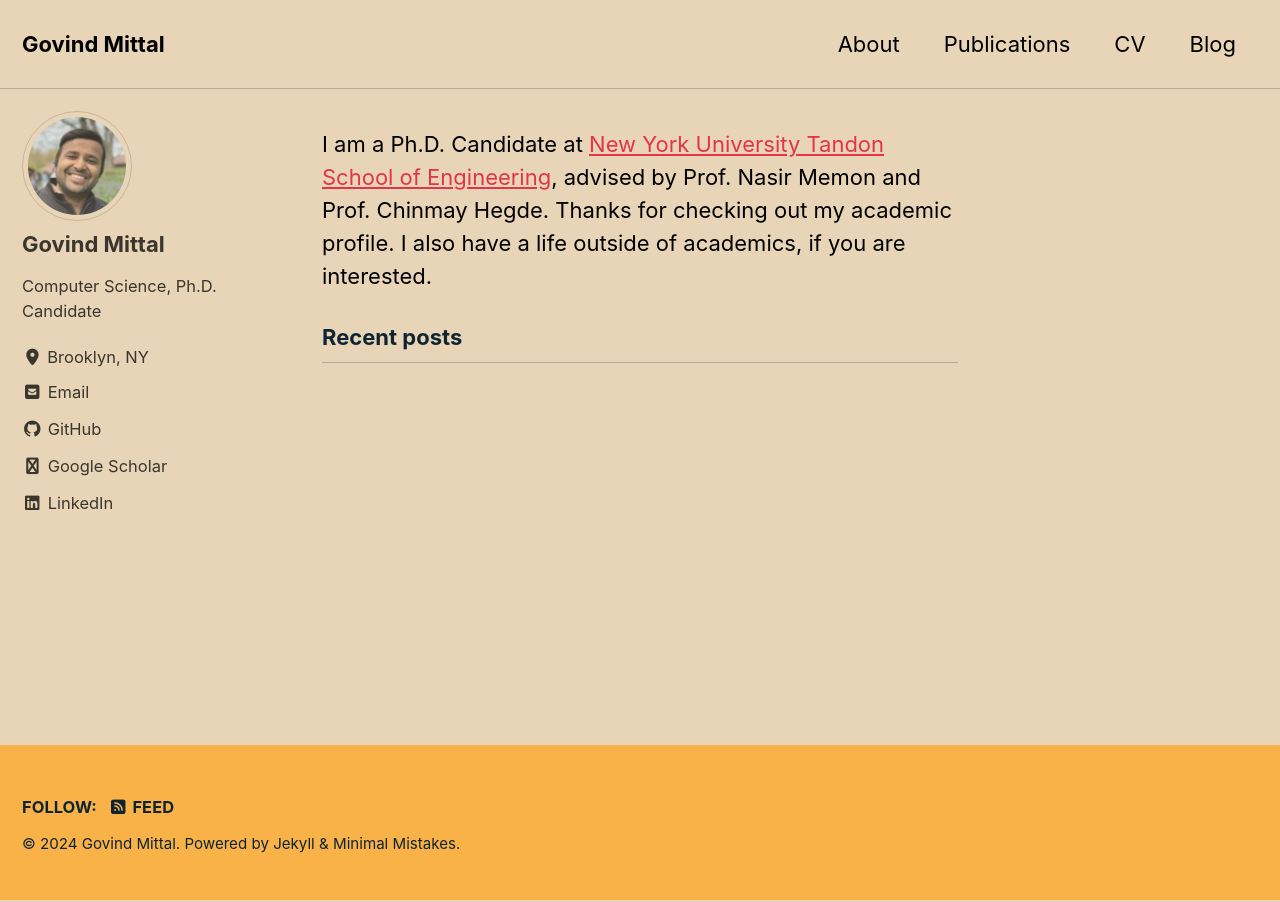
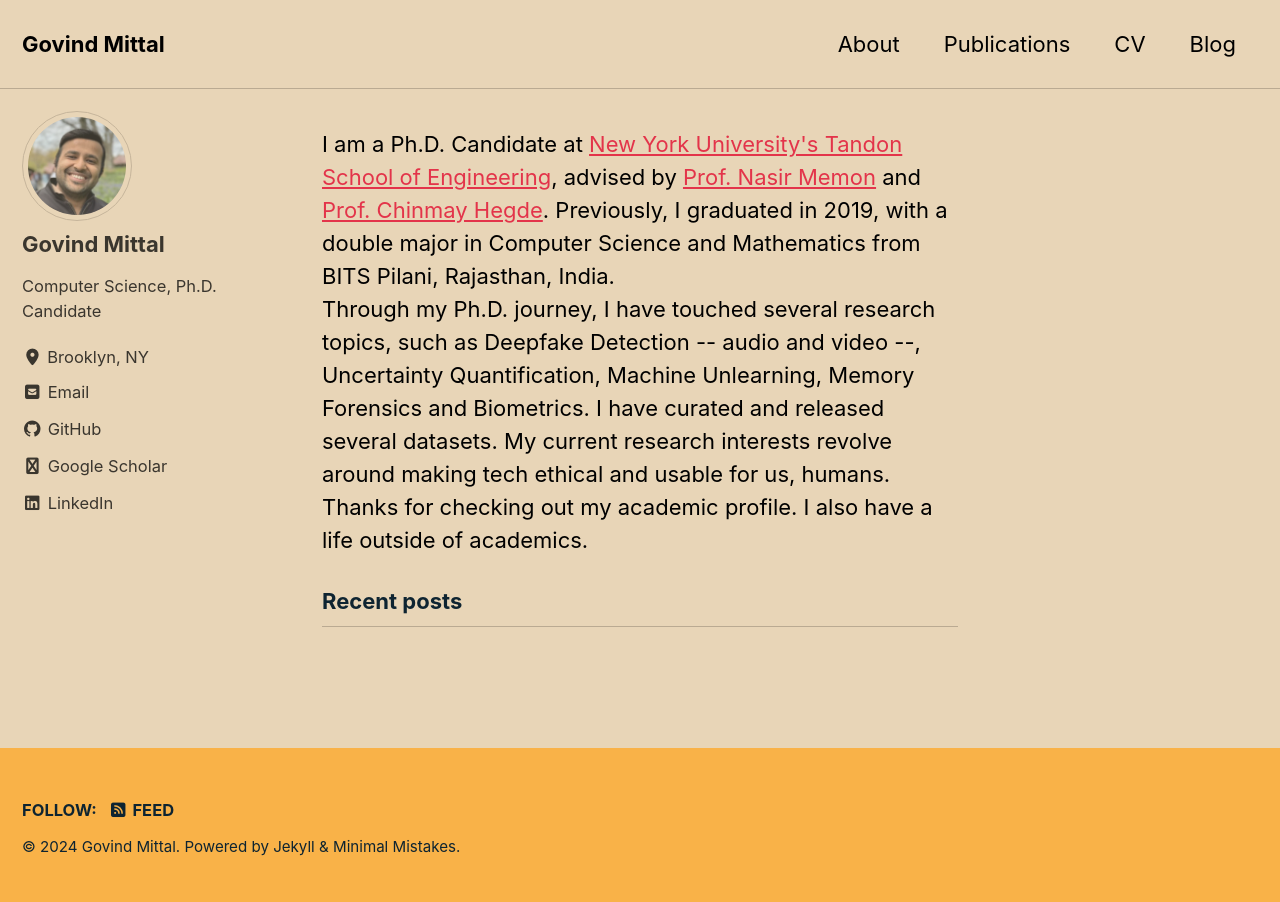
Before and after one commit to mittalgovind/mittalgovind.github.io, a Jekyll site: the page built from index.html, in a window 1280 px wide. Built offline with Jekyll 4.4.1, drawn with Linux system fonts in a browser that asks for light colours; cached includes are drawn as plain includes; the list of posts is cut into pages by our own code.

Commit message:
updating pages.

```diff
--- a/index.html
+++ b/index.html
@@ -3,7 +3,15 @@ layout: home
 author_profile: true
 ---
 
-I am a Ph.D. Candidate at <a href="https://engineering.nyu.edu/academics/departments/computer-science-and-engineering">New York University Tandon School of Engineering</a>,
-advised by Prof. Nasir Memon and Prof. Chinmay Hegde.
+I am a Ph.D. Candidate at <a href="https://engineering.nyu.edu/academics/departments/computer-science-and-engineering">New York University's Tandon School of Engineering</a>,
+advised by <a href="https://engineering.nyu.edu/faculty/nasir-memon">Prof. Nasir Memon</a> and <a href="https://chinmayhegde.github.io/pubs/">Prof. Chinmay Hegde</a>.
+Previously, I graduated in 2019, with a double major in Computer Science and Mathematics from BITS Pilani, Rajasthan, India.
 
-Thanks for checking out my academic profile. I also have a life outside of academics, if you are interested.
+<br>
+
+Through my Ph.D. journey, I have touched several research topics, such as Deepfake Detection -- audio and video --, Uncertainty Quantification,
+Machine Unlearning, Memory Forensics and Biometrics. I have curated and released several datasets.
+My current research interests revolve around making tech ethical and usable for us, humans.
+
+<br>
+Thanks for checking out my academic profile. I also have a life outside of academics.
```
Also changed, not shown: _pages/about.md (+2 -1 lines).
